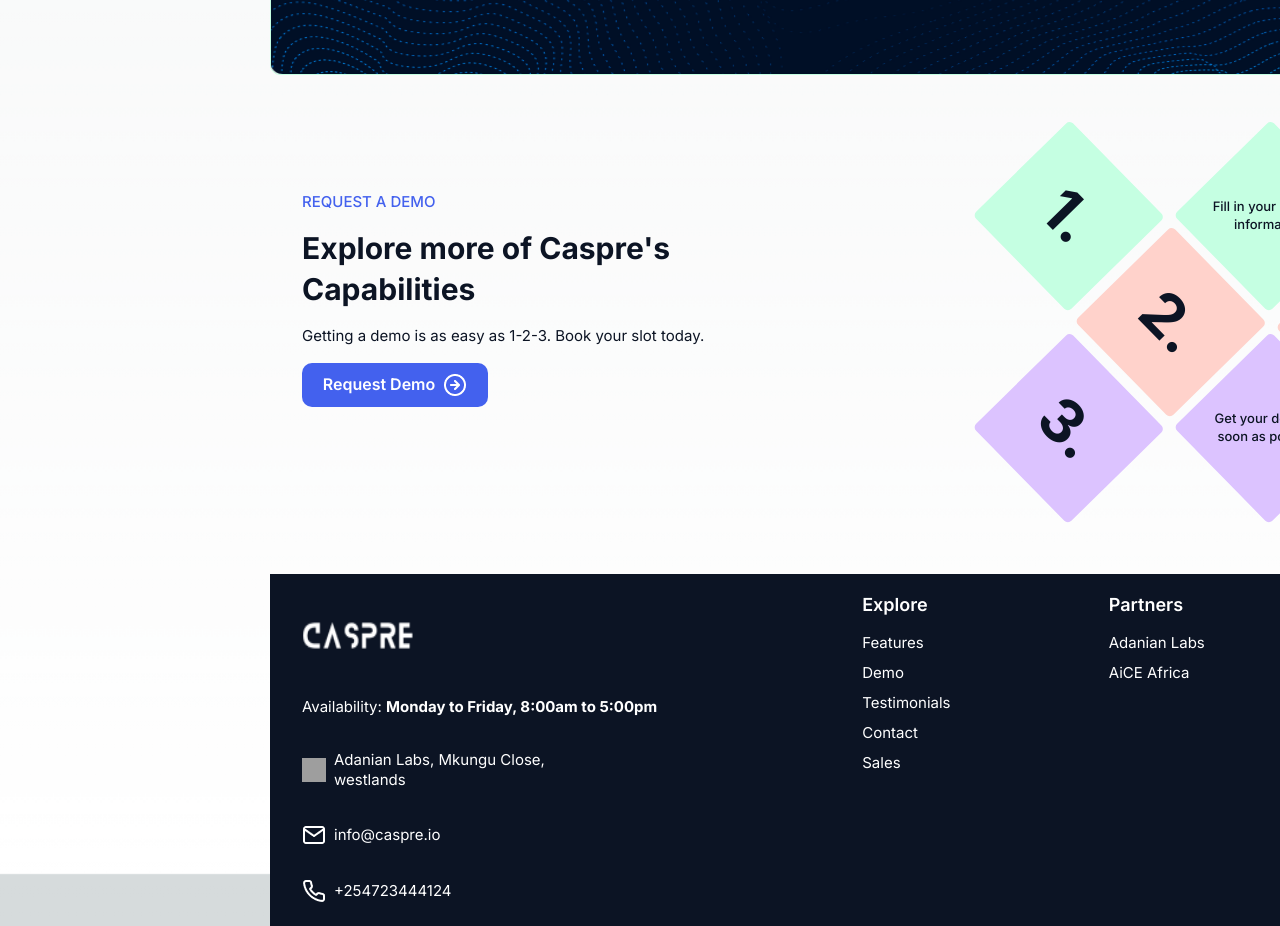
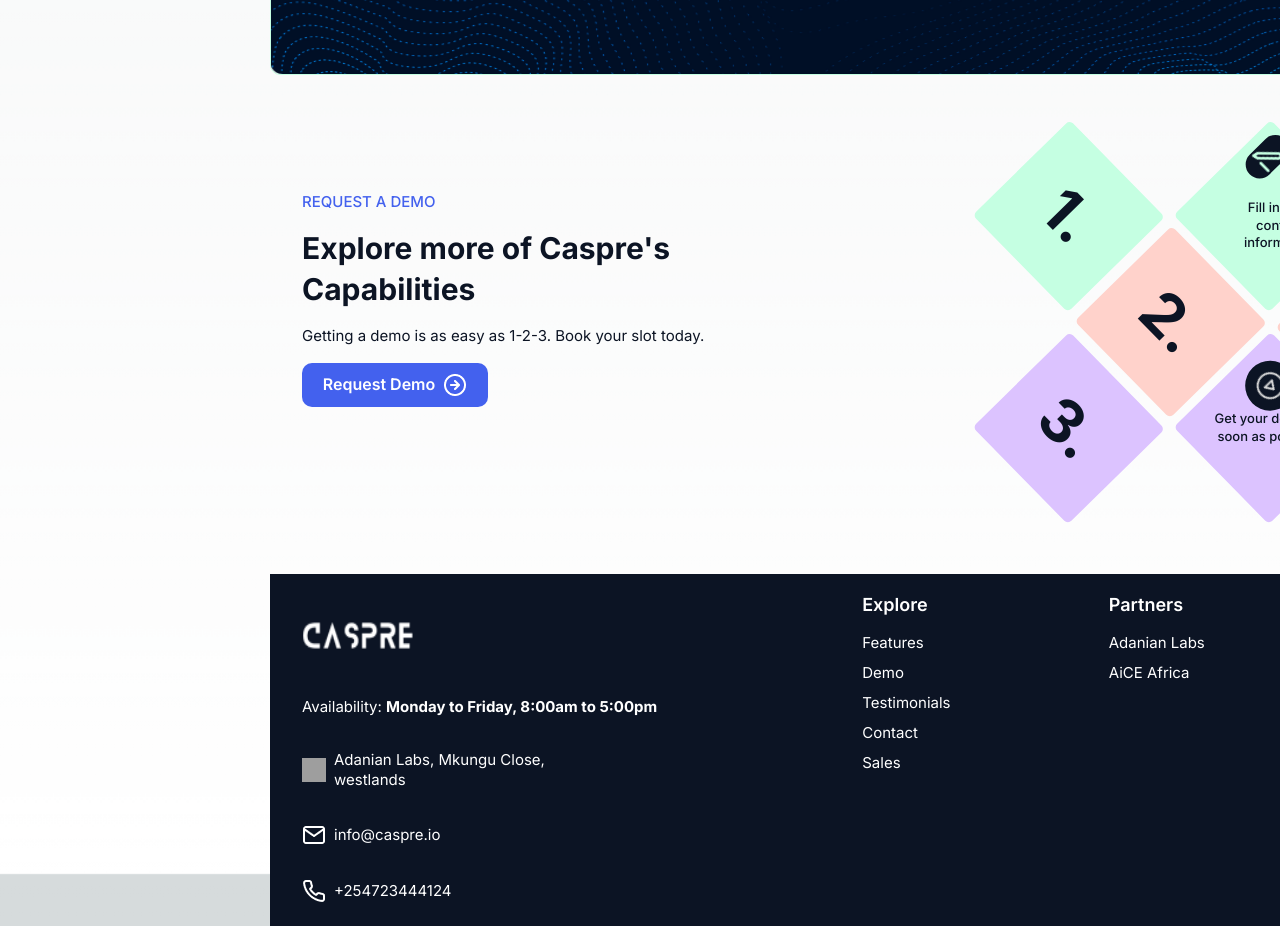
Before and after one commit to A-L-LAN/casprefoot, a Next.js app: page / in a window 1280 px wide. Shown: the part 5140-6066 px from the top of the page. Built offline with nearby package versions, Linux system fonts and the light colour scheme; grey boxes are pictures that could not be loaded.

Commit message:
section 9

```diff
--- a/src/app/page.tsx
+++ b/src/app/page.tsx
@@ -567,6 +567,9 @@
             style={{ transform: 'rotate(45.57deg)' }}
           >
             <div className="w-[135.52px] h-[135.52px] bg-[#C5FFE2] rounded-[5px] flex items-center justify-center">
+              <div className="relative w-[50px] h-[50px] bg-[#0C1424] top-[-40px] left-[10px] rounded-full flex justify-center items-center">
+               <Image src="/Edit-3.png" alt="edit pic" width={30} height={30} />
+              </div>
               <span className="text-[13px] leading-[17.73px] text-[#0C1424] font-medium text-center transform rotate-[-45.57deg] max-w-[119px]">
                 Fill in your contact information
               </span>
@@ -578,6 +581,9 @@
             style={{ transform: 'rotate(45.57deg)' }}
           >
             <div className="w-[135.52px] h-[135.52px] bg-[#FFD2CB] rounded-[5px] flex items-center justify-center">
+              <div className="relative w-[50px] h-[50px] bg-[#0C1424] top-[-40px] left-[10px] rounded-full flex justify-center items-center">
+               <Image src="/Clock.png" alt="clock" width={30} height={30} />
+              </div>
               <span className="text-[13px] leading-[17.73px] text-[#0C1424] font-medium text-center transform rotate-[-45.57deg] max-w-[119px]">
                 Caspre's team will schedule a demo
               </span>
@@ -588,6 +594,9 @@
             className="absolute top-[-78.93px] left-[900.24px] bg-DCC3FF rotate-[45.57deg]"
           >
             <div className="w-[135.52px] h-[135.52px] bg-[#DCC3FF] rounded-[5px] flex items-center justify-center">
+              <div className="relative w-[50px] h-[50px] bg-[#0C1424] top-[-30px] left-[-30px] rounded-full flex justify-center items-center">
+               <Image src="/play-circle.png" alt="play circle" width={30} height={30} />
+              </div>
               <p className="text-center absolute w-[119px] h-[36px] font-nunito font-medium text-[13px] leading-[17.73px] text-caspre-dark -rotate-[45.57deg]">
                 Get your demo as soon as possible
               </p>
```
